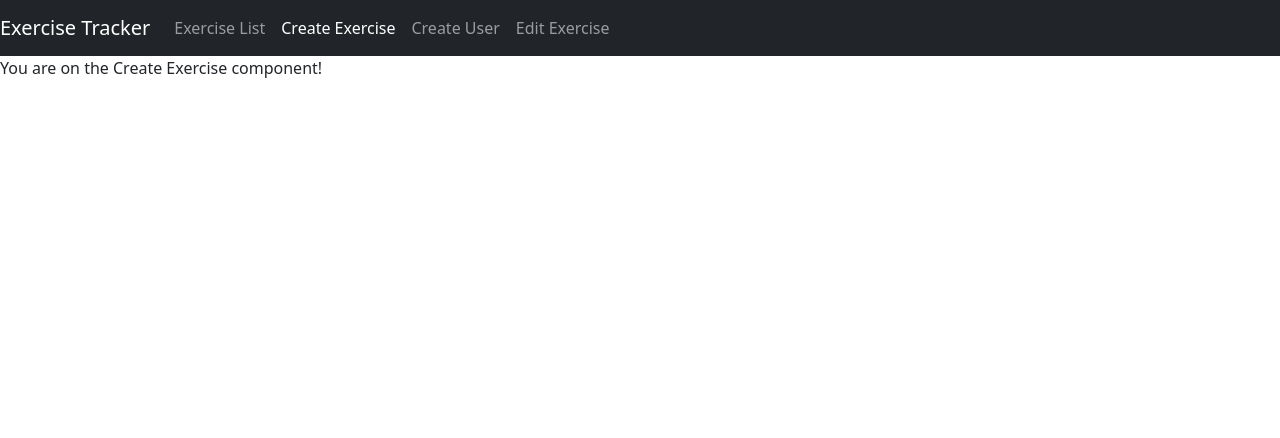
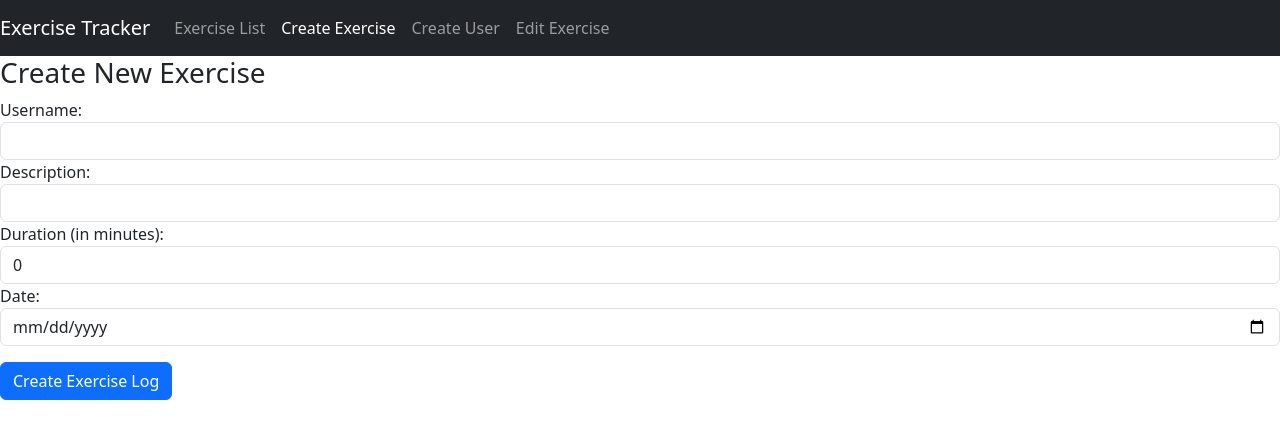
Before and after one commit to SarmadNaroo/exercise_tracking_app_MERN, a React (Create React App) app in the folder mern_exercise_tracker/: page /create in a window 1280 px wide. Shown: the top 438 px of the page. Built offline with nearby package versions, Linux system fonts and the light colour scheme; the HTML template or start-up script is replaced by a standard one.

Commit message:
create exercise form added

```diff
--- a/mern_exercise_tracker/src/components/create-exercise.js
+++ b/mern_exercise_tracker/src/components/create-exercise.js
@@ -1,11 +1,79 @@
-import React from 'react';
+import React, { useState, useRef } from 'react';
 
-function CreateExercise() {
+const CreateExercises = () => {
+  const [username, setUsername] = useState('');
+  const [description, setDescription] = useState('');
+  const [duration, setDuration] = useState(0);
+  const [date, setDate] = useState(new Date());
+  const [users, setUsers] = useState(['test user']);
+  const selectRef = useRef(null);
+
+  const onChangeUsername = (e) => {
+    setUsername(e.target.value);
+  };
+
+  const onChangeDescription = (e) => {
+    setDescription(e.target.value);
+  };
+
+  const onChangeDuration = (e) => {
+    setDuration(e.target.value);
+  };
+
+  const onChangeDate = (e) => {
+    setDate(e.target.value);
+  };
+
+  const onSubmit = (e) => {
+    e.preventDefault();
+    const exercise = {
+      username,
+      description,
+      duration,
+      date
+    };
+    console.log(exercise);
+  };
+
   return (
     <div>
-      <p>You are on the Create Exercise component!</p>
+      <h3>Create New Exercise</h3>
+      <form onSubmit={onSubmit}>
+        <div>
+          <label>Username:</label>
+          <input
+            type="text"
+            className="form-control"
+            value={username}
+            onChange={onChangeUsername}
+            list="userSuggestions"
+            autoComplete="off"
+            required
+          />
+          <datalist id="userSuggestions">
+            {users.map((user, index) => (
+              <option key={index} value={user} />
+            ))}
+          </datalist>
+        </div>
+        <div>
+          <label>Description:</label>
+          <input type="text" required className="form-control" value={description} onChange={onChangeDescription} />
+        </div>
+        <div className="form-group">
+          <label>Duration (in minutes):</label>
+          <input type="number" className="form-control" value={duration} onChange={onChangeDuration} />
+        </div>
+        <div>
+          <label>Date:</label>
+          <input type="date" className="form-control" value={date} onChange={onChangeDate} />
+        </div>
+        <div className="form-group mt-3">
+          <input type="submit" value="Create Exercise Log" className="btn btn-primary mr-2" />
+        </div>
+      </form>
     </div>
   );
 };
 
-export default CreateExercise;
+export default CreateExercises;
```
